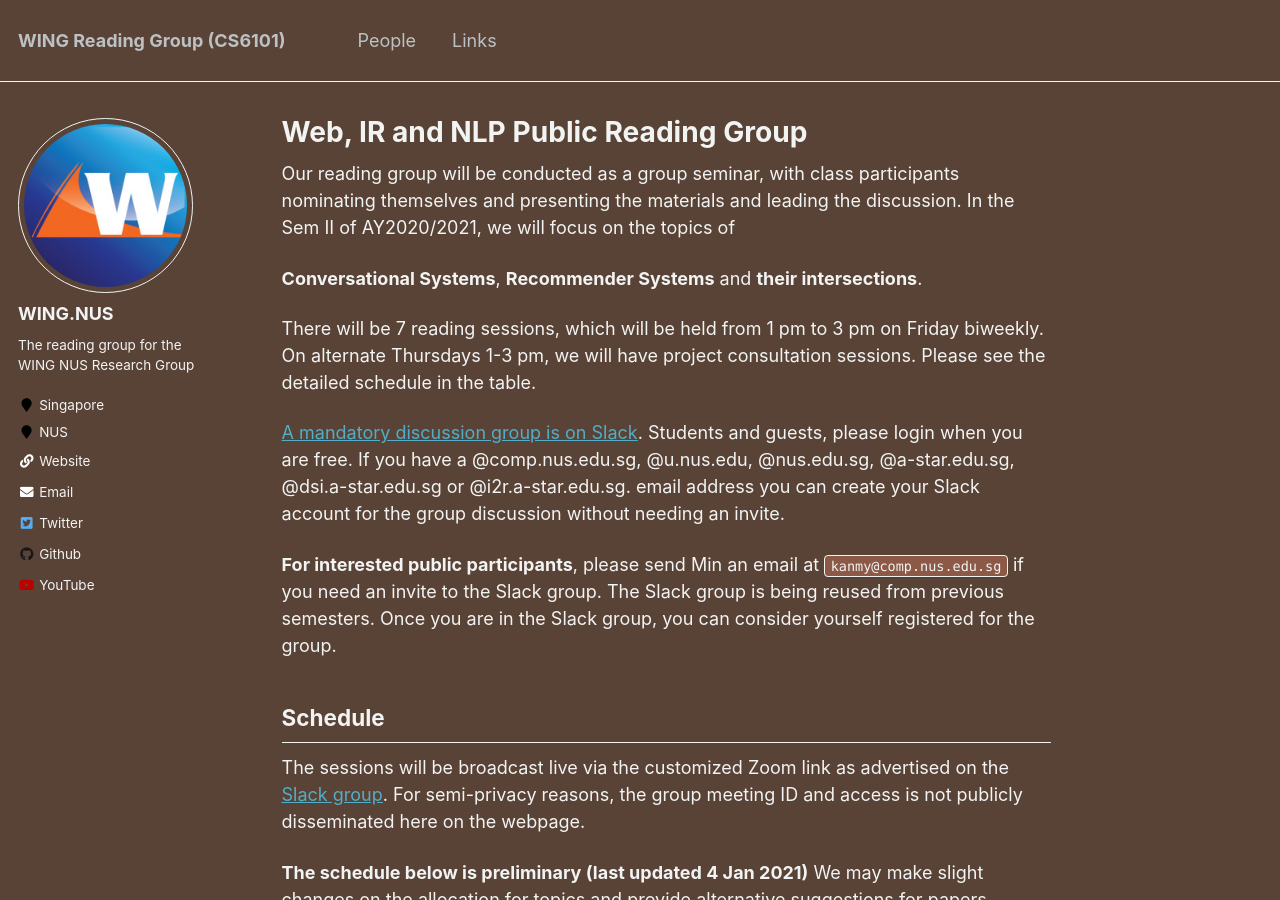
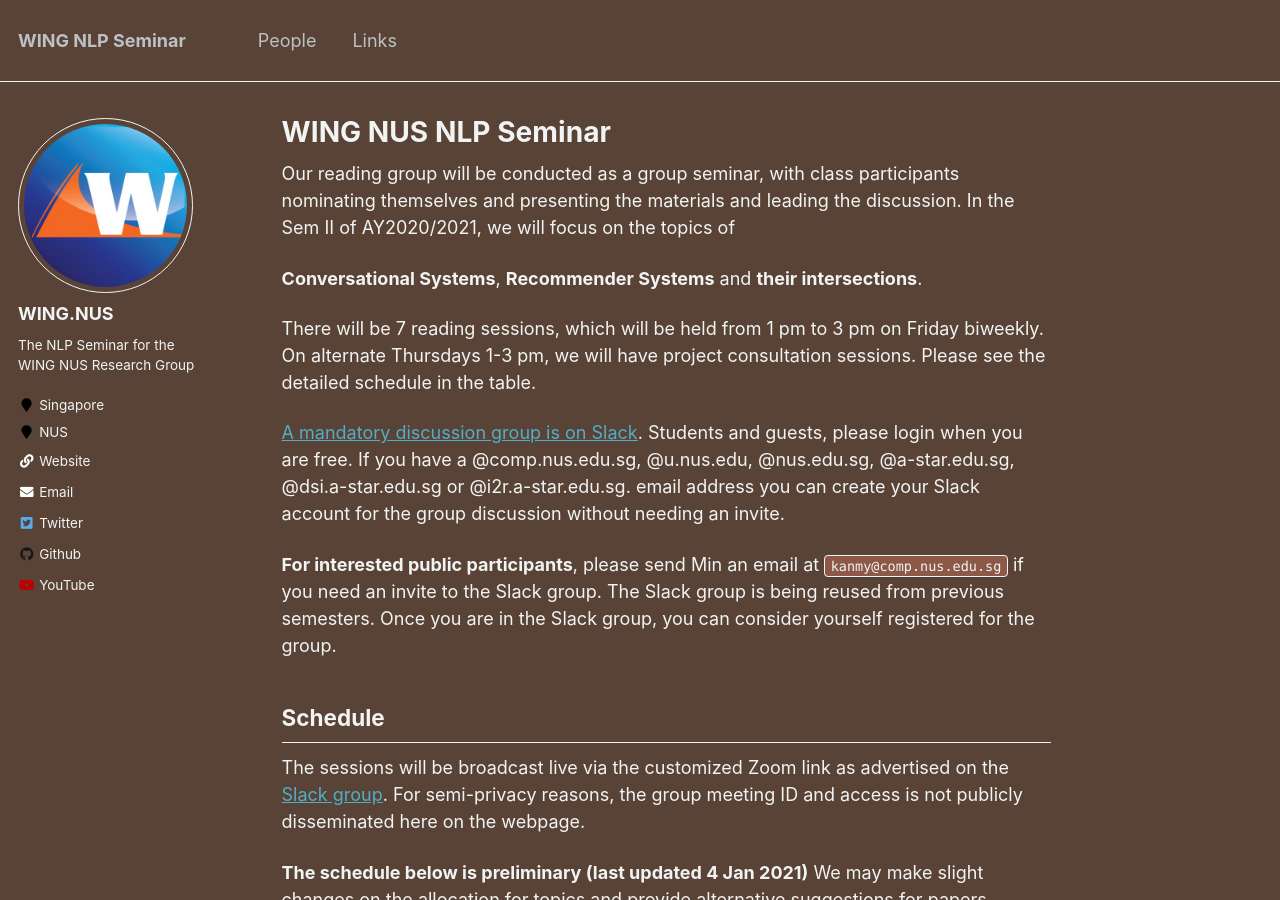
Before and after one commit to WING-NUS/nlp-seminar, a Jekyll site: the page built from _pages/about.md, in a window 1280 px wide and 900 px high. Built offline with Jekyll 4.4.1, drawn with Linux system fonts in a browser that asks for light colours.

Commit message:
still update metadata

```diff
--- a/_config.yml
+++ b/_config.yml
@@ -7,7 +7,7 @@
 
 # Site Settings
 locale                   : "en-US"
-title                    : "WING Reading Group (CS6101) "
+title                    : "WING NLP Seminar"
 title_separator          : "-"
 name                     : &name "WING NUS NLP Seminar"
 description              : &description "Web IR / NLP Group (WING) @ NUS"
@@ -82,7 +82,7 @@ analytics:
 author:
   name             : "WING.NUS"
   avatar           : "wing.jpg"
-  bio              : "The reading group for the WING NUS Research Group"
+  bio              : "The NLP Seminar for the WING NUS Research Group"
   location         : "Singapore"
   employer         : "NUS"
   pubmed           : # "https://www.ncbi.nlm.nih.gov/pubmed/?term=john+snow"
--- a/_pages/about.md
+++ b/_pages/about.md
@@ -1,6 +1,6 @@
 ---
 permalink: /
-title: "Web, IR and NLP Public Reading Group"
+title: "WING NUS NLP Seminar"
 author_profile: true
 redirect_from:
   - /about/
```
